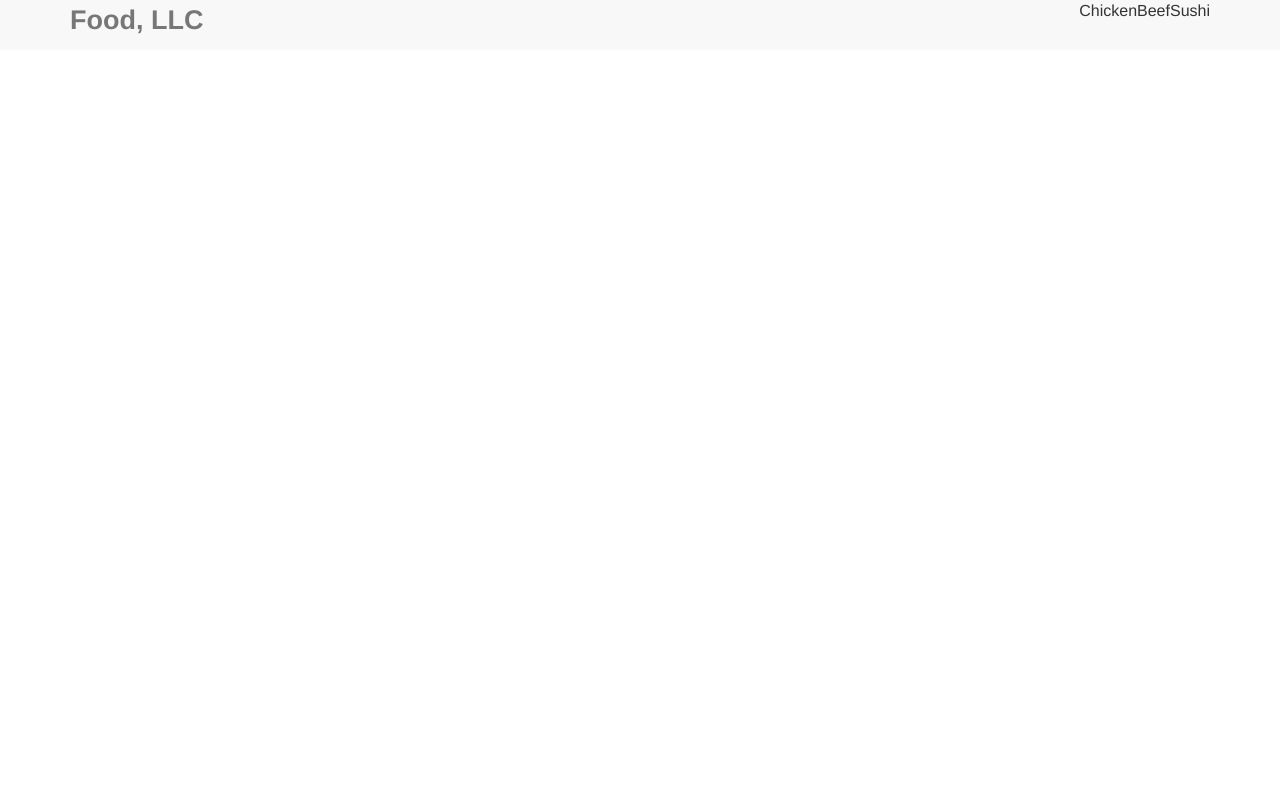
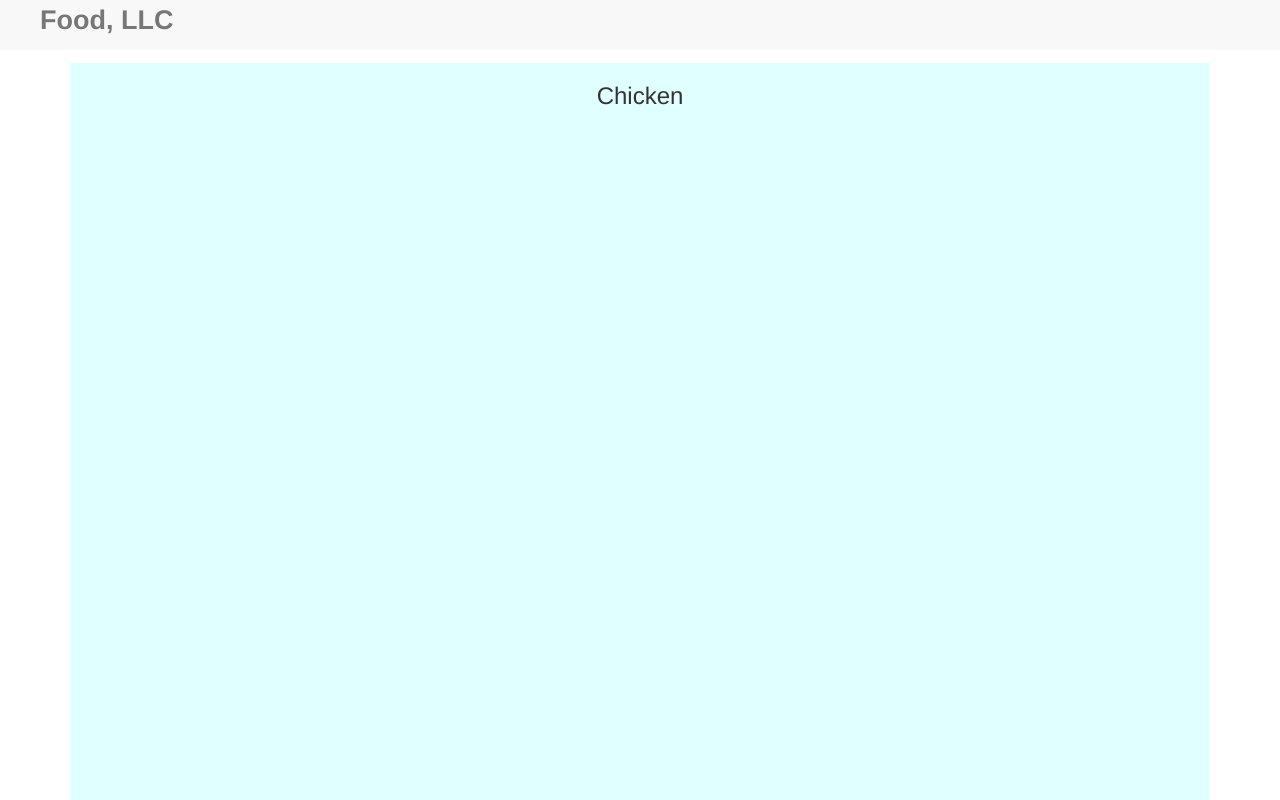
Before and after one commit to staryoshi3/coursera-web-dev-module-3, a plain HTML site: page index.html in a window 1280 px wide. Shown: the top 800 px of the page. Drawn offline with Linux system fonts and the light colour scheme.

Commit message:
Finished with project

```diff
--- a/css/styles.css
+++ b/css/styles.css
@@ -1,5 +1,9 @@
 body {
 	font-size: 16px;
+}
+
+#header {
+	margin-left: 25px;
 }
 
 #header-nav {
@@ -18,3 +22,14 @@ body {
 	margin-bottom: 0;
 	line-height: .75;
 }
+
+#nav-list li {
+	background-color: #E0FFFF;
+	text-align: center;
+	font-size: 1.8em;
+}
+
+.chicken {
+	background-color: #E0FFFF;
+	height: 1000px;
+}
--- a/index.html
+++ b/index.html
@@ -10,8 +10,8 @@
 </head>
 <body>
 	<header>
-		<nav id="header-nav" class="navbar navbar-default">
-			<div class="container">
+		<nav id="header-nav" class="navbar navbar-default navbar-fixed-top">
+			<div id="header" class="container">
 				<div class="navbar-header">
 					<div class="navbar-brand pull-left">
 						<h1>Food, LLC</h1>
@@ -25,7 +25,7 @@
 				</div>
 
 				<div id="collapsable-nav" class="collapse navbar-collapse">
-					<ul id="nav-list" class="nav navbar-nav navbar-right">
+					<ul id="nav-list" class="nav navbar-nav navbar-right visible-xs">
 						<li>Chicken</li>
 						<li>Beef</li>
 						<li>Sushi</li>
@@ -34,10 +34,17 @@
 			</div><!-- .container -->
 		</nav><!-- #header-nav -->
 	</header>
+	<h2 class="text-center">Our Menu</h2>
+	<div class="container">
+		<div clas="row">
+			<div class="chicken col-xs-12">
+				<h3 class="text-center">Chicken<h3>
+			</div>
+		</h3>
+	</div>
 
-
-		<!-- JQuery (Bootstrap JS plugins depend on it) -->
-		<script src="js/jquery-3.1.1.min.js"></script>
-		<script src="js/bootstrap.min.js"></script>
+	<!-- JQuery (Bootstrap JS plugins depend on it) -->
+	<script src="js/jquery-3.1.1.min.js"></script>
+	<script src="js/bootstrap.min.js"></script>
 </body>
 </html>
```
